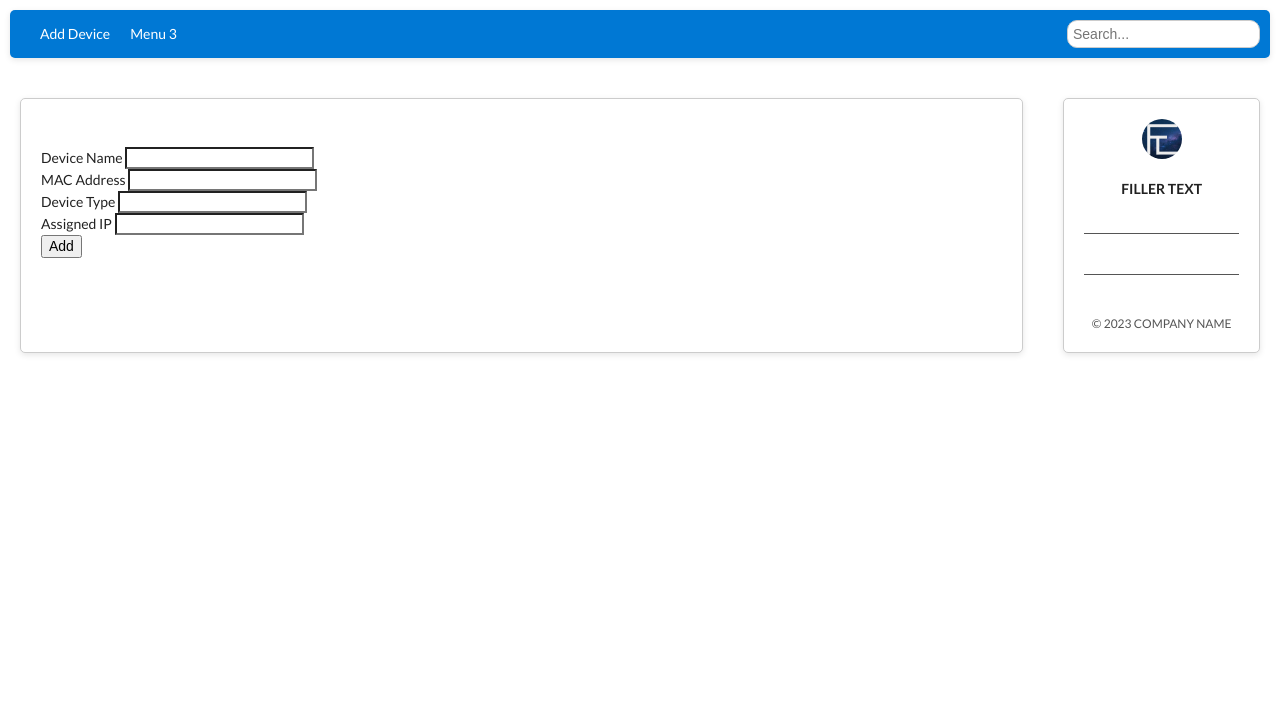
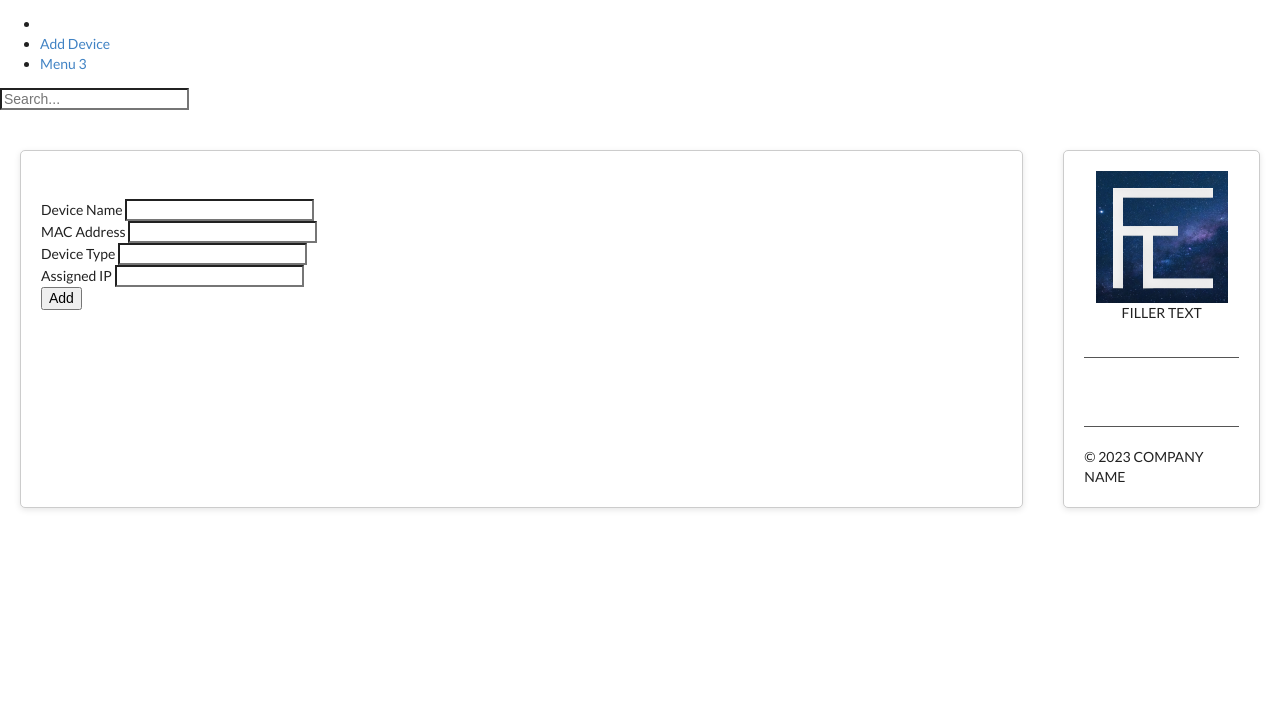
Before and after one commit to ryklou/NetworkDeviceManager, a Flask app: page /add-device in a window 1280 px wide. Shown: the top 727 px of the page. Before the commit the page ends 355 px from the top, so only its background shows below. Run offline with Flask 3, Linux system fonts and the light colour scheme; tables that the repository leaves empty hold one stand-in row (values such as "Sample post"); some libraries are stand-ins or nearby versions.

Commit message:
Update styles.css
Removed old styles.

```diff
--- a/static/css/styles.css
+++ b/static/css/styles.css
@@ -1,49 +1,3 @@
-/* Menu Bar */
-.menu-bar {
-  background-color: #0078d4;
-  padding: 10px;
-    margin: 10px;
-  display: flex;
-  align-items: center;
-  border-radius: 5px;
-  box-shadow: 0 2px 6px rgba(0, 0, 0, 0.1);
-}
-
-.menu-bar ul {
-  list-style-type: none;
-  margin: 0;
-  padding: 0;
-  display: flex;
-}
-
-.menu-bar li {
-  margin-right: 20px;
-}
-
-.menu-bar a {
-  color: white;
-  text-decoration: none;
-}
-
-.menu-bar a:hover {
-  text-decoration: underline;
-}
-
-.logo {
-  border-radius: 50%;
-  margin-right: 15px;
-}
-
-.search-box {
-  margin-left: auto;
-}
-
-.search-box input[type="search"] {
-  border: 1px solid #ccc;
-  padding: 5px;
-  border-radius: 10px;
-}
-
 /* Main Content */
 .main-content {
   display: flex;
@@ -76,50 +30,9 @@
   align-items: center;
 }
 
-.sidebar-logo {
-  width: 40px;
-  height: 40px;
-  border-radius: 50%;
-}
-
-.filler-text {
-  margin-top: 20px;
-  font-weight: bold;
-}
-
 .divider {
   border: none;
   border-top: 1px solid #555;
   margin: 20px 0;
   width: 100%;
 }
-
-.sidebar-menu {
-  list-style-type: none;
-  margin: 0;
-  padding: 0;
-  text-align: center;
-}
-
-.sidebar-menu li {
-  margin-bottom: 10px;
-}
-
-.sidebar-menu a {
-  text-decoration: none;
-  color: #336699;
-  padding: 5px 10px;
-  border-radius: 3px;
-}
-
-.sidebar-menu a:hover {
-  text-decoration: underline;
-  background-color: #336699;
-  color: white;
-}
-
-.sidebar-footer {
-  margin-top: 20px;
-  font-size: 12px;
-  color: #555;
-}
```
